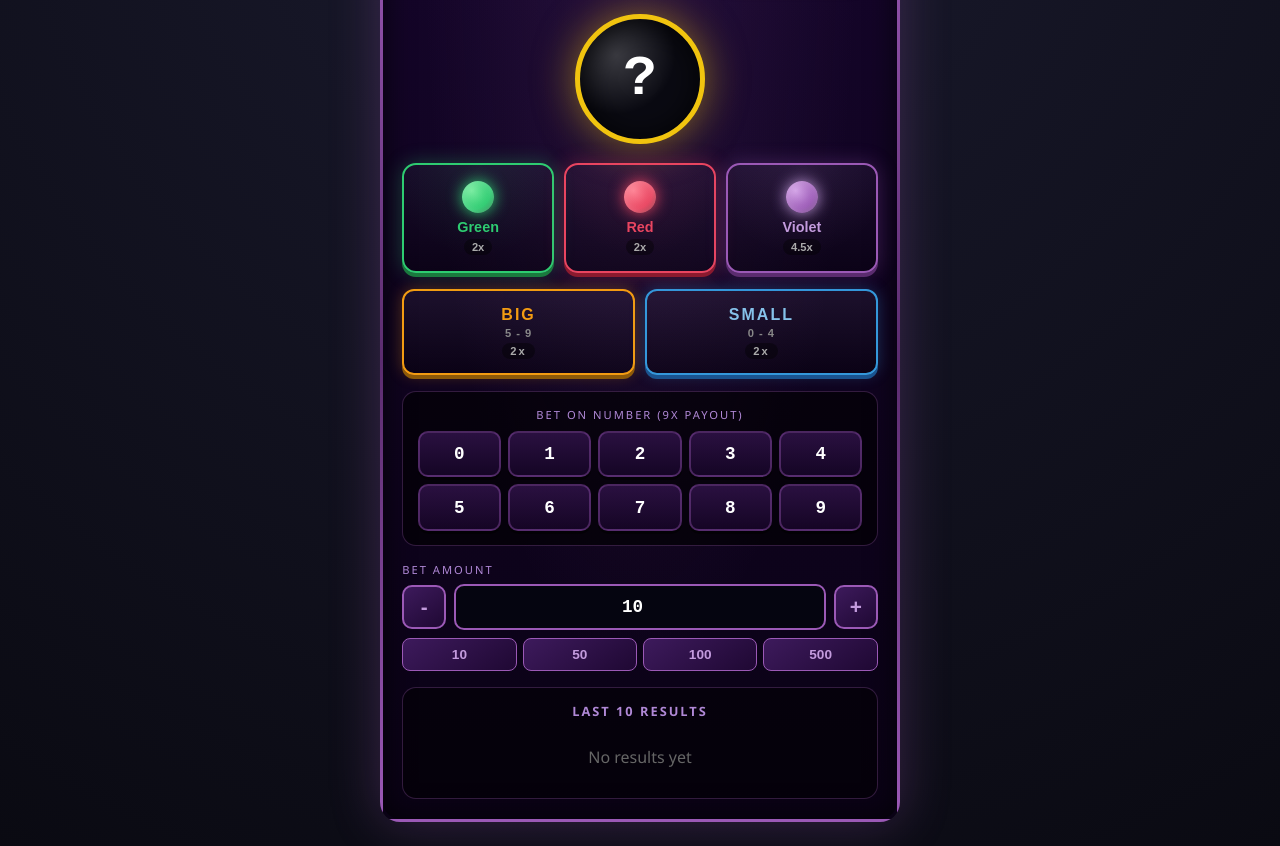
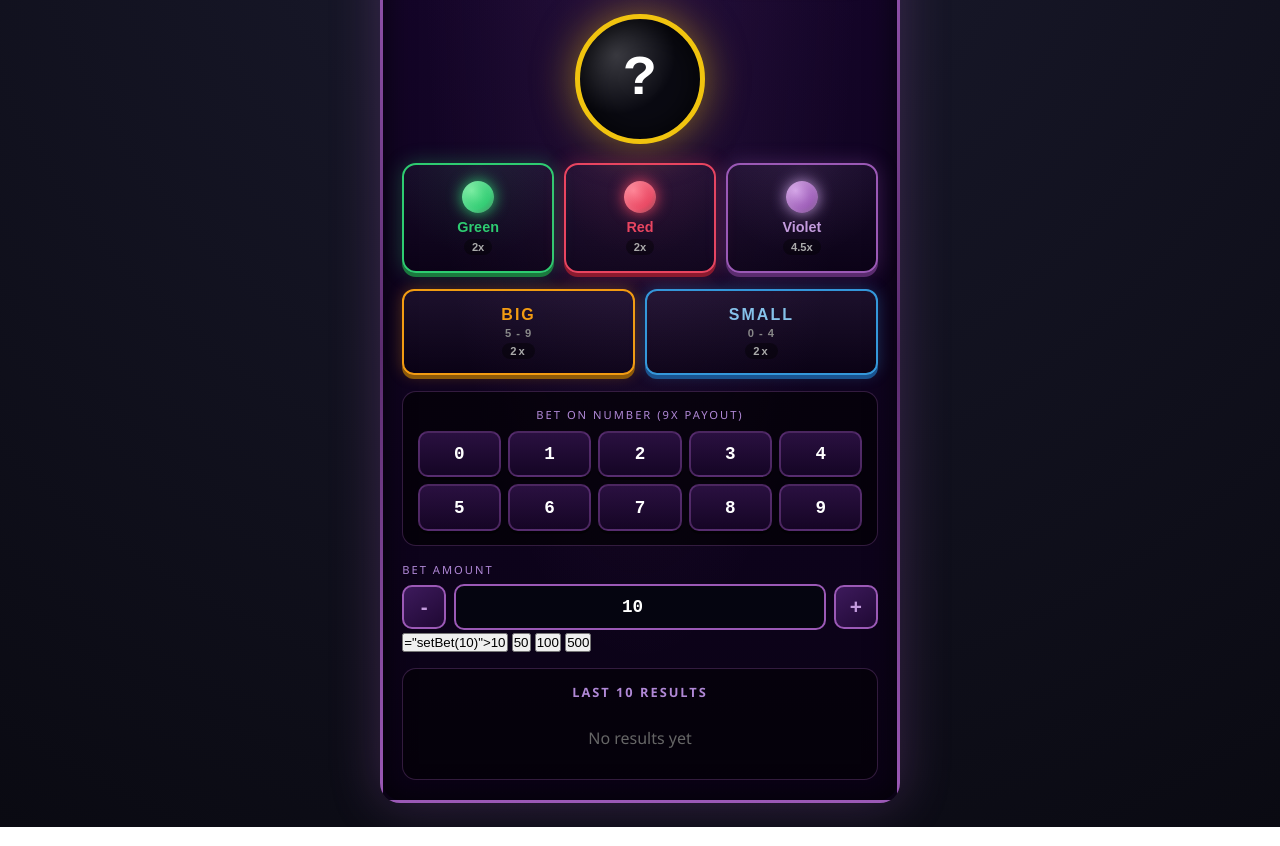
Before and after one commit to compare55/Sooooon, a plain HTML site: page color.html in a window 1280 px wide. Shown: the part 197-1043 px from the top of the page. Drawn offline with Linux system fonts and the light colour scheme.

Commit message:
Fix HTML structure and button onclick attributes

```diff
--- a/color.html
+++ b/color.html
@@ -84,9 +84,10 @@
           <input type="number" id="colorBet" value="10" min="10" step="10">
           <button onclick="adjustBet(10)">+</button>
         </div>
-        <div class="quick-bets">
-          <button onclick="setBet(10)">10</button>
-          <button onclick="setBet(50)">50</button>
+        <div class="quick-b-balanceets">
+          <button onclick">
+="setBet(10)">10</button>
+                 <button < onclick="setBet(div50)">50</button>
           <button onclick="setBet(100)">100</button>
           <button onclick="setBet(500)">500</button>
         </div>
@@ -102,8 +103,7 @@
   <div id="walletModal" class="modal hidden">
     <div class="modal-content">
       <h2>💰 My Wallet</h2>
-      <div class="wallet-balance">
-        <div class="wb-label">Available Coins</div>
+      <div class="wallet class="wb-label">Available Coins</div>
         <div class="wb-amount">🪙 <span id="walletBalance">1000</span></div>
       </div>
       <div class="wallet-actions">
```
